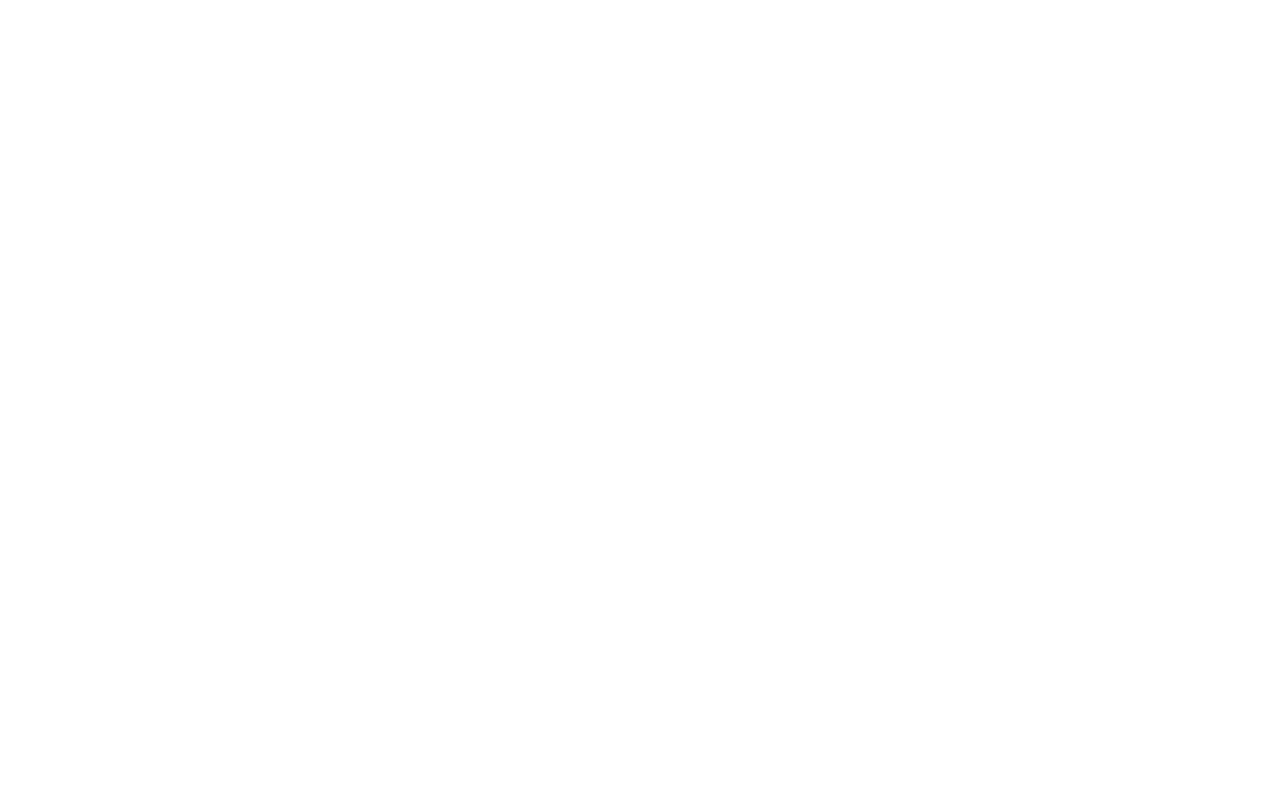
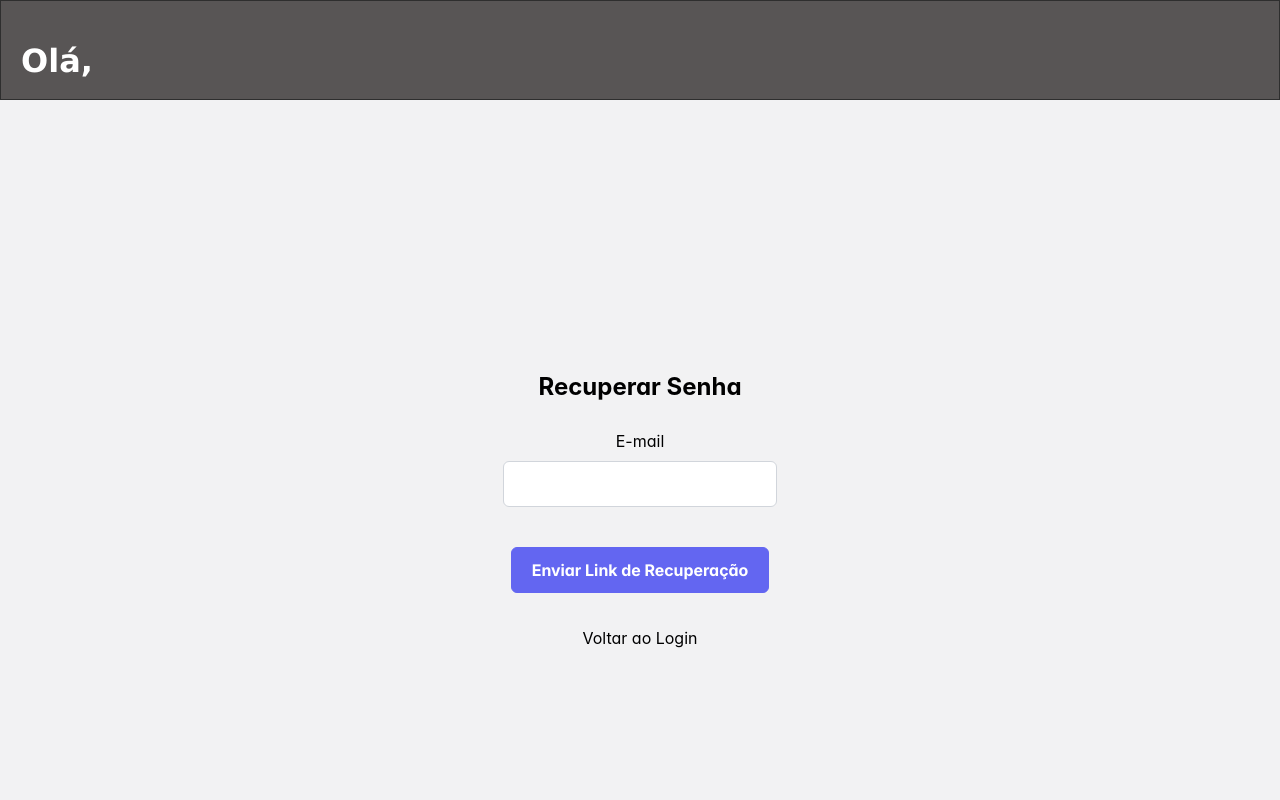
Before and after one commit to RomuloJB/Leilao-Front-React, a React (Create React App) app: page /recuperar-senha in a window 1280 px wide. Before the commit this address had no page. Shown: the top 800 px of the page. Built offline with nearby package versions, Linux system fonts and the light colour scheme.

Commit message:
add | opçoes de cadastrar-se e recuperar senha parcialmente implementadas

```diff
--- a/src/App.js
+++ b/src/App.js
@@ -3,36 +3,28 @@
 import Header from './components/header/Header';
 import Calculadora from './pages/calculadora/Calculadora';
 import Home from './pages/home/Home';
-
 import { BrowserRouter, Route, Routes } from 'react-router-dom';
-import Cadastro from './pages/tarefa/Cadastro';
+import Cadastro from './pages/cadastro/Cadastro';
 import Login from './pages/login/Login';
+import RecuperarSenha from './pages/recuperar-senha/RecuperarSenha';
 import RotaPrivadaLayout from './components/layout/RotaPrivadaLayout';
 import PadraoLayout from './components/layout/PadraoLayout';
 import Perfil from './pages/perfil/Perfil';
 
 function App() {
   return (
-    <>
-     {/*  <Header nome="Romulo" /> */}
-      <BrowserRouter>
-        <Routes>
-          <Route element={<RotaPrivadaLayout/>}>
-            <Route path='/' element={<PadraoLayout>
-              <Home/>
-            </PadraoLayout>} />
-            <Route path='/perfil' element={<PadraoLayout>
-              <Perfil />
-            </PadraoLayout>} />
-          </Route>
-
-          <Route path='/calculadora' Component={Calculadora} />
-          <Route path='/cadastro' Component={Cadastro} />
-          <Route path='/login' Component={() => <Login />} />
-        </Routes>
-      </BrowserRouter>
-      {/* <Footer /> */}
-    </>
+    <BrowserRouter>
+      <Routes>
+        <Route element={<RotaPrivadaLayout />}>
+          <Route path="/" element={<PadraoLayout><Home /></PadraoLayout>} />
+          <Route path="/perfil" element={<PadraoLayout><Perfil /></PadraoLayout>} />
+        </Route>
+        <Route path="/calculadora" element={<PadraoLayout><Calculadora /></PadraoLayout>} />
+        <Route path="/cadastro" element={<PadraoLayout><Cadastro /></PadraoLayout>} />
+        <Route path="/login" element={<PadraoLayout><Login /></PadraoLayout>} />
+        <Route path="/recuperar-senha" element={<PadraoLayout><RecuperarSenha /></PadraoLayout>} />
+      </Routes>
+    </BrowserRouter>
   );
 }
 
--- a/src/components/footer/Footer.css
+++ b/src/components/footer/Footer.css
@@ -3,7 +3,7 @@
     background-color: #585555;
     height: 100px;
     border: 1px solid #2e2e2e;
-    border-radius: 10px;
+    border-radius: 0;
     padding: 20px;
     color: #fff;
 }
--- a/src/components/header/Header.css
+++ b/src/components/header/Header.css
@@ -3,7 +3,7 @@
     background-color: #585555;
     height: 100px;
     border: 1px solid #2e2e2e;
-    border-radius: 10px;
+    border-radius: 0;
     padding: 20px;
     color: #fff;
 }
--- /dev/null
+++ b/src/pages/cadastro/Cadastro.jsx
@@ -0,0 +1,36 @@
+import React, { useState, useEffect } from "react";
+import { Button } from 'primereact/button';
+
+const Cadastro = () => {
+
+    const [tarefa, setTarefa] = useState({ id: 0, descricao: '', data: '' });
+    const [tarefas, setTarefas] = useState([]);
+
+    useEffect(() => {
+        let tarefas = JSON.parse(localStorage.getItem("tarefas")) || [];
+        setTarefa({ ...tarefa, id: tarefas.length });
+    }, []);
+
+    const cadastrar = () => {
+        tarefas.push(tarefa);
+        localStorage.setItem("tarefas", JSON.stringify(tarefas));
+    }
+
+    const atualizarValor = (event) => {
+        setTarefa({ ...tarefa, [event.target.id]: event.target.value });
+        console.log(tarefa);
+    }
+
+
+    return (
+        <>
+            <h1>Cadastro de Tarefas</h1>
+            {tarefa.descricao}
+            <input type="text" value={tarefa.descricao} id="descricao" onChange={atualizarValor} /><br /><br />
+            <input type="text" id="data" value={tarefa.data} onChange={atualizarValor} /><br /><br />
+            <button onClick={cadastrar}>Cadastrar</button><br /><br />
+            <Button label="Submit" />
+        </>
+    );
+}
+export default Cadastro;
--- a/src/pages/login/Login.css
+++ b/src/pages/login/Login.css
@@ -5,4 +5,19 @@
     align-items: center;
     height: 100vh;
     background-color: #f2f2f3;
+    gap: 10px;
 }
+
+.p-button {
+    margin-bottom: 25px;
+}
+
+.p-button-text {
+    margin-top: 0;
+    margin-bottom: 0;
+}
+
+.p-button-text:hover {
+    cursor: pointer;
+    color: rgb(0, 110, 255);
+}
--- a/src/pages/login/Login.jsx
+++ b/src/pages/login/Login.jsx
@@ -38,8 +38,12 @@
             <label>Senha</label>
             <Password value={usuario.senha} name="senha" onChange={handleChange} />
             <br />
-            <Button label="Entrar" onClick={login} />
+            <Button className="p-button" label="Entrar" onClick={login} />
+
+            <p className="p-button-text" onClick={() => navigate("/cadastro")}>Cadastrar-se</p>
+            <p className="p-button-text" onClick={() => navigate("/recuperar-senha")}>Esqueci minha senha</p>
         </div>
     );
 }
+
 export default Login;
--- /dev/null
+++ b/src/pages/recuperar-senha/RecuperarSenha.jsx
@@ -0,0 +1,41 @@
+import React, { useState } from "react";
+import './RecuperarSenha.css';
+import { InputText } from 'primereact/inputtext';
+import { Button } from 'primereact/button';
+import AutenticacaoService from "../../services/AutenticacaoService";
+import { useNavigate } from "react-router-dom";
+
+const RecuperarSenha = () => {
+    const autenticacaoService = new AutenticacaoService();
+    const [email, setEmail] = useState('');
+    const navigate = useNavigate();
+
+    const handleChange = (e) => {
+        setEmail(e.target.value);
+    };
+
+    const recuperarSenha = async () => {
+        try {
+            // Simula chamada ao serviço de recuperação de senha
+            await autenticacaoService.recuperarSenha({ email });
+            alert("E-mail de recuperação enviado com sucesso!");
+            navigate("/login");
+        } catch (error) {
+            console.log(error);
+            alert(error.response?.data?.mensagem || "Erro ao enviar e-mail de recuperação");
+        }
+    };
+
+    return (
+        <div className="container">
+            <h2>Recuperar Senha</h2>
+            <label>E-mail</label>
+            <InputText value={email} name="email" onChange={handleChange} />
+            <br />
+            <Button label="Enviar Link de Recuperação" onClick={recuperarSenha} />
+            <p className="p-button-text" onClick={() => navigate("/login")}>Voltar ao Login</p>
+        </div>
+    );
+};
+
+export default RecuperarSenha;
--- a/src/pages/tarefa/Cadastro.jsx
+++ /dev/null
@@ -1,36 +0,0 @@
-import React, { useState, useEffect } from "react";
-import { Button } from 'primereact/button';
-
-const Cadastro = () => {
-
-    const [tarefa, setTarefa] = useState({ id: 0, descricao: '', data: '' });
-    const [tarefas, setTarefas] = useState([]);
-
-    useEffect(() => {
-        let tarefas = JSON.parse(localStorage.getItem("tarefas")) || [];
-        setTarefa({ ...tarefa, id: tarefas.length });
-    }, []);
-
-    const cadastrar = () => {
-        tarefas.push(tarefa);
-        localStorage.setItem("tarefas", JSON.stringify(tarefas));
-    }
-
-    const atualizarValor = (event) => {
-        setTarefa({ ...tarefa, [event.target.id]: event.target.value });
-        console.log(tarefa);
-    }
-
-
-    return (
-        <>
-            <h1>Cadastro de Tarefas</h1>
-            {tarefa.descricao}
-            <input type="text" value={tarefa.descricao} id="descricao" onChange={atualizarValor} /><br /><br />
-            <input type="text" id="data" value={tarefa.data} onChange={atualizarValor} /><br /><br />
-            <button onClick={cadastrar}>Cadastrar</button><br /><br />
-            <Button label="Submit" />
-        </>
-    );
-}
-export default Cadastro;
```
Also changed, not shown: src/pages/recuperar-senha/RecuperarSenha.css (added).
